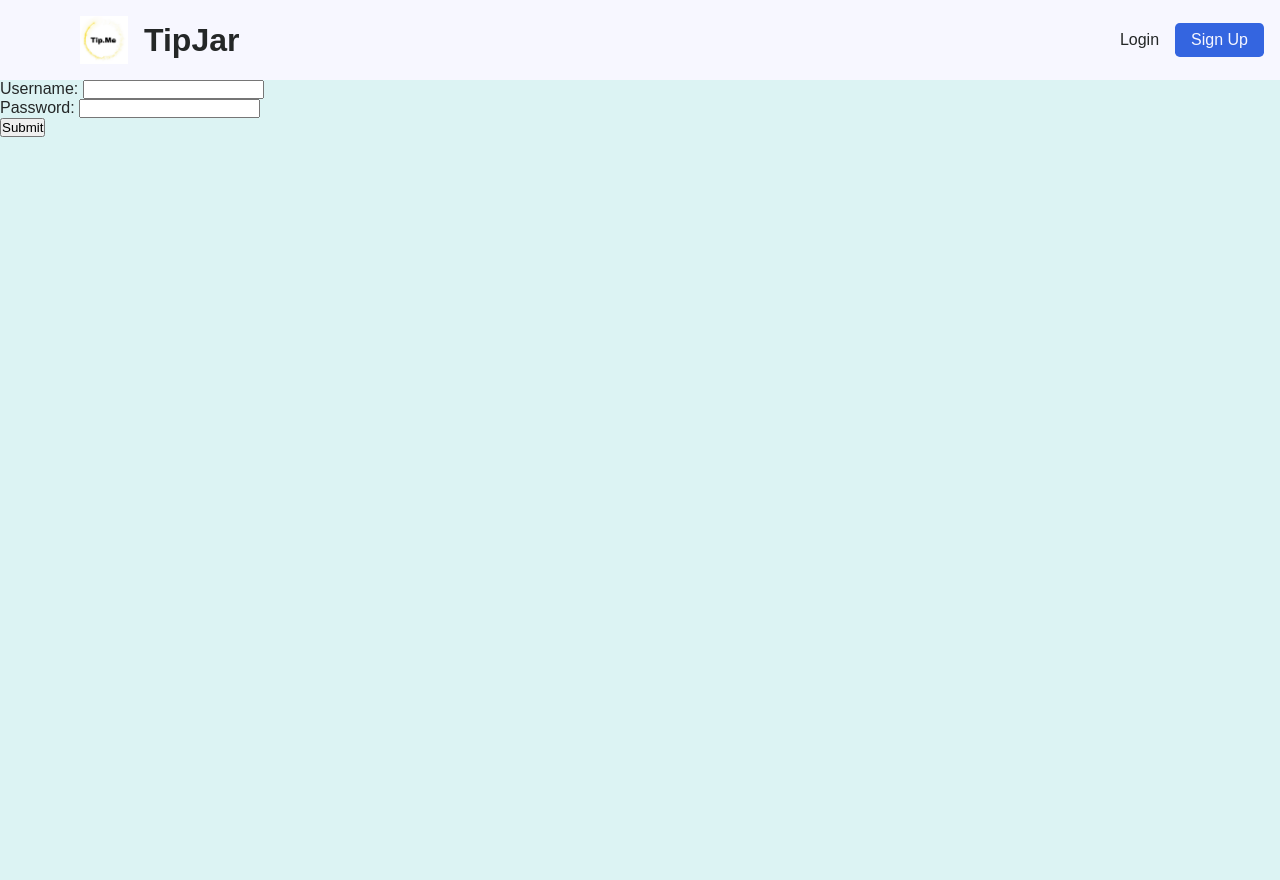
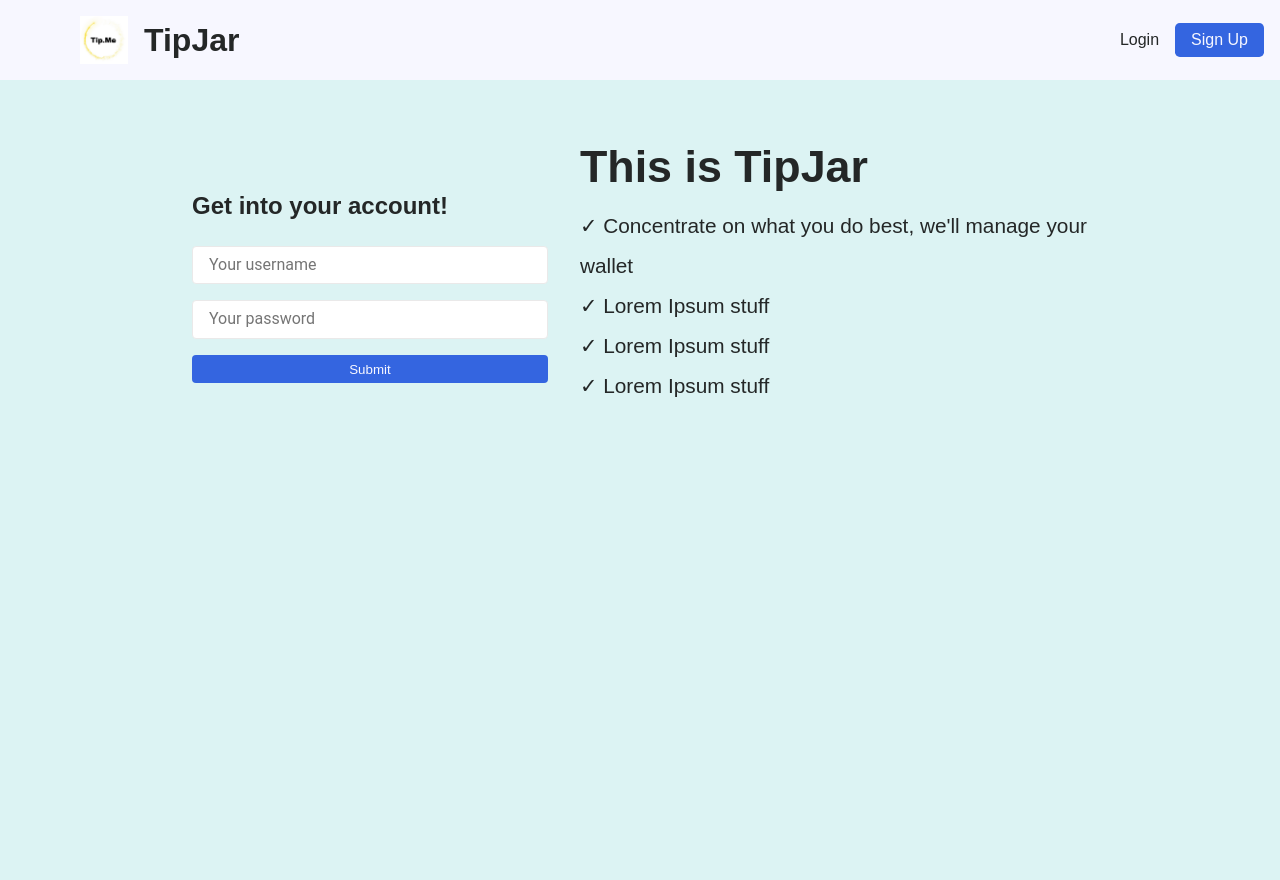
Before and after one commit to Rishi-Bidani/UniHack-TipJar, a Flask app: page /login in a window 1280 px wide. After the commit the page ends 397 px from the top, so only its background shows below. Run offline with Flask 2, Linux system fonts and the light colour scheme.

Commit message:
working on login frontend

```diff
--- /dev/null
+++ b/static/css/login-register.css
@@ -0,0 +1,65 @@
+section {
+    display: grid;
+    grid-template-columns: 2fr 3fr;
+    place-items: center;
+    width: 70%;
+    margin: 3rem auto 0 auto;
+    gap: 2rem;
+}
+
+form {
+    display: flex;
+    flex-flow: column;
+    gap: 1rem;
+    width: 40ch;
+    margin-top: 2rem;
+}
+
+input[type="text"], input[type="password"] {
+    font-family: Roboto, Helvetica, Arial, sans-serif;
+    font-weight: 400;
+    font-size: 1rem;
+    line-height: 1.3;
+    padding: 8px 16px;
+    border-radius: 4px;
+    border: 1px solid rgb(234, 233, 233);
+    background: rgb(255, 255, 255);
+}
+
+button {
+    background-color: rgb(52, 101, 224);
+    color: var(--white);
+    height: fit-content;
+    padding: 0.5em 1em;
+    border-radius: 0.3em;
+    cursor: pointer;
+    border: none;
+}
+
+button:hover {
+    box-shadow: rgba(0, 0, 0, 0.35) 0px 5px 15px;
+}
+
+article {
+    display: flex;
+    flex-flow: column;
+    place-self: flex-start;
+}
+
+h1{
+    padding: 0.3em 0;
+}
+
+h2{
+    padding: 0.4em 0;
+}
+
+ul {
+    list-style: none;
+    font-size: clamp(0.7rem, 0.7rem + 1vw, 1.3rem);
+    line-height: 2.5rem;
+}
+
+ul li:before {
+    content: ' ✓ ';
+}
--- a/static/css/navbar.css
+++ b/static/css/navbar.css
@@ -44,3 +44,9 @@ footer a{
 .nav--button:hover{
     box-shadow: rgba(0, 0, 0, 0.35) 0px 5px 15px;
 }
+
+@media screen and (max-width: 750px){
+    header{
+        margin: 0;
+    }
+}
--- a/templates/base.html
+++ b/templates/base.html
@@ -9,6 +9,8 @@
     <!-- My CSS -->
     <link rel="stylesheet" href="../static/css/master.css">
     <link rel="stylesheet" href="../static/css/navbar.css">
+    {% block links%}{% endblock %}
+
     <title>{% block title %}{% endblock %} - Tip.me</title>
 </head>
 <body>
--- a/templates/login.html
+++ b/templates/login.html
@@ -1,17 +1,36 @@
 {% extends 'base.html' %}
 
+{% block links %}
+<link rel="stylesheet" href="../static/css/login-register.css">
+{% endblock %}
+
 {% block main %}
-    <section class="container">
-        <form action="/login" method="POST">
-            <div class="form--item">
-                <label for="username">Username:</label>
-                <input type="text" name="username" id="username">
-            </div>
-            <div class="form--item">
-                <label for="password">Password: </label>
-                <input type="password" name="password" id="password">
-            </div>
-            <button type="submit">Submit</button>
-        </form>
-    </section>
+<section>
+    <form action="/login" method="POST">
+        <h2>Get into your account!</h2>
+        <input type="text"
+               name="username"
+               id="username"
+               placeholder="Your username"
+        >
+
+        <input type="password"
+               name="password"
+               id="password"
+               placeholder="Your password"
+        >
+
+        <button type="submit">Submit</button>
+    </form>
+    <article>
+        <h1 class="title">This is TipJar</h1>
+        <ul>
+            <li>Concentrate on what you do best, we'll manage your wallet</li>
+            <li>Lorem Ipsum stuff</li>
+            <li>Lorem Ipsum stuff</li>
+            <li>Lorem Ipsum stuff</li>
+
+        </ul>
+    </article>
+</section>
 {% endblock %}
```
